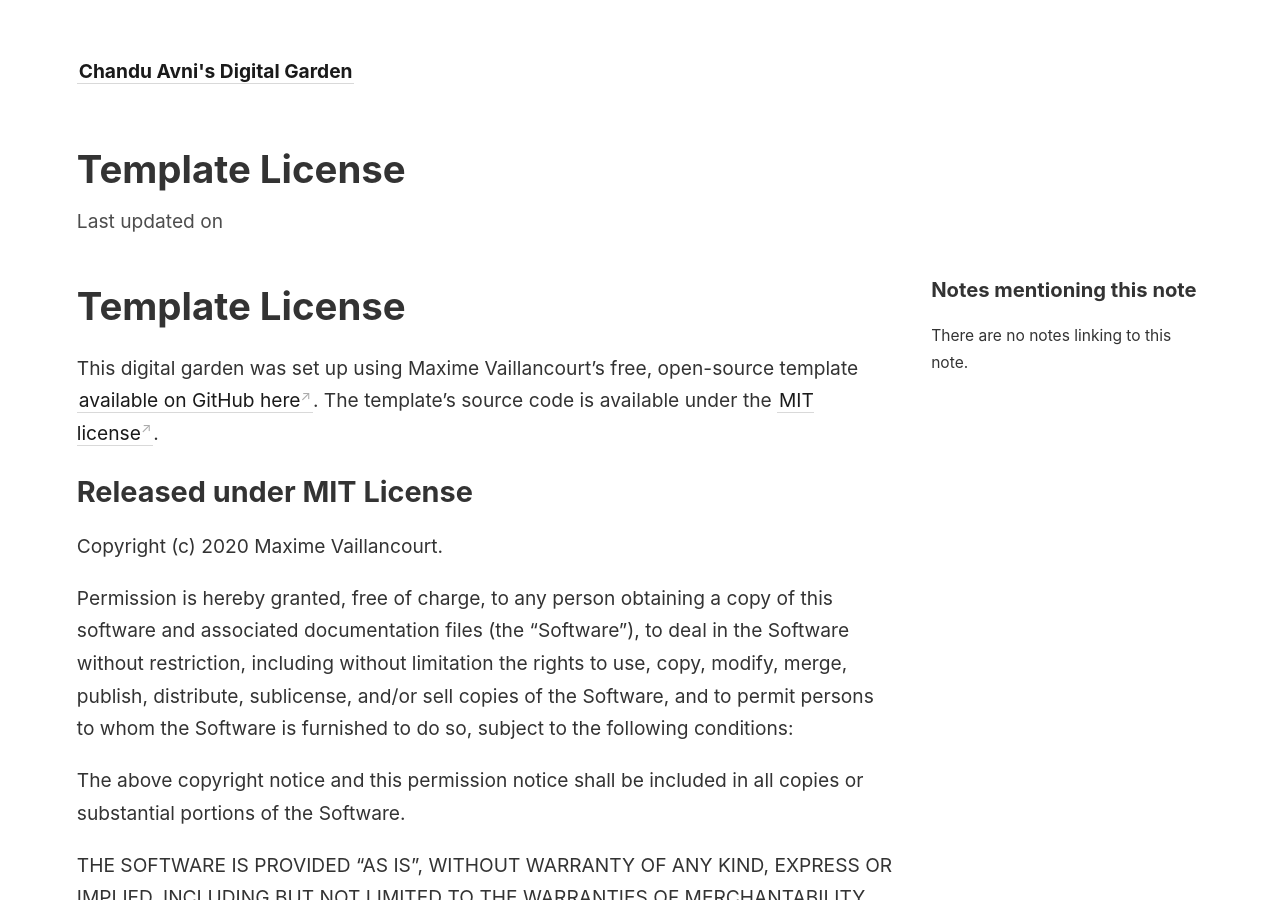
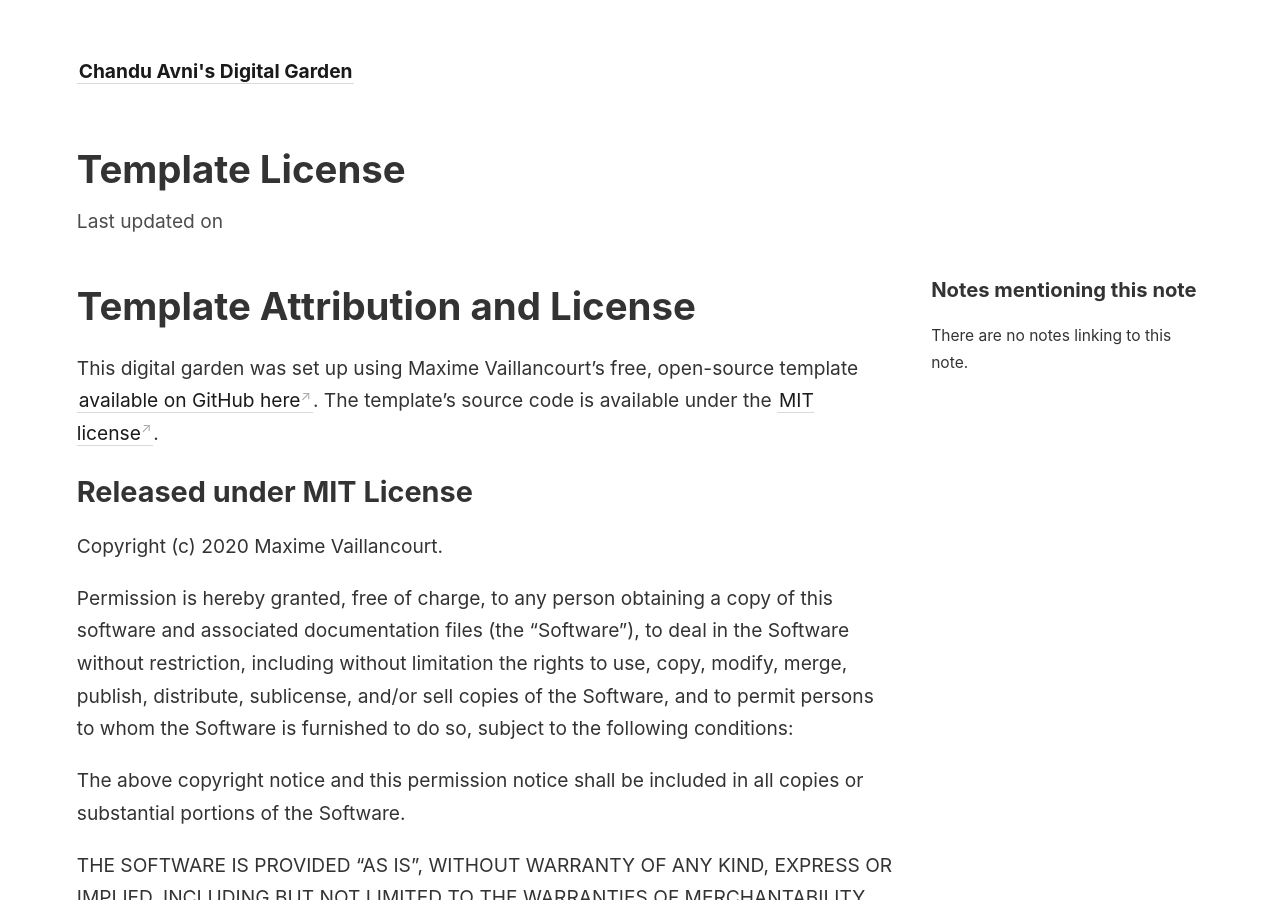
Before and after one commit to ch4ndua/chandu-avni-digital-garden, a Jekyll site: the page built from _notes/template-license.md, in a window 1280 px wide and 900 px high. Built offline with Jekyll 4.4.1, drawn with Linux system fonts in a browser that asks for light colours.

Commit message:
Updated license note

```diff
--- a/_notes/template-license.md
+++ b/_notes/template-license.md
@@ -1,4 +1,4 @@
-# Template License
+# Template Attribution and License
 This digital garden was set up using Maxime Vaillancourt's free, open-source template [available on GitHub here](https://github.com/maximevaillancourt/digital-garden-jekyll-template). The template's source code is available under the [MIT license](https://github.com/maximevaillancourt/digital-garden-jekyll-template/blob/main/LICENSE).
 
 ## Released under MIT License
```
